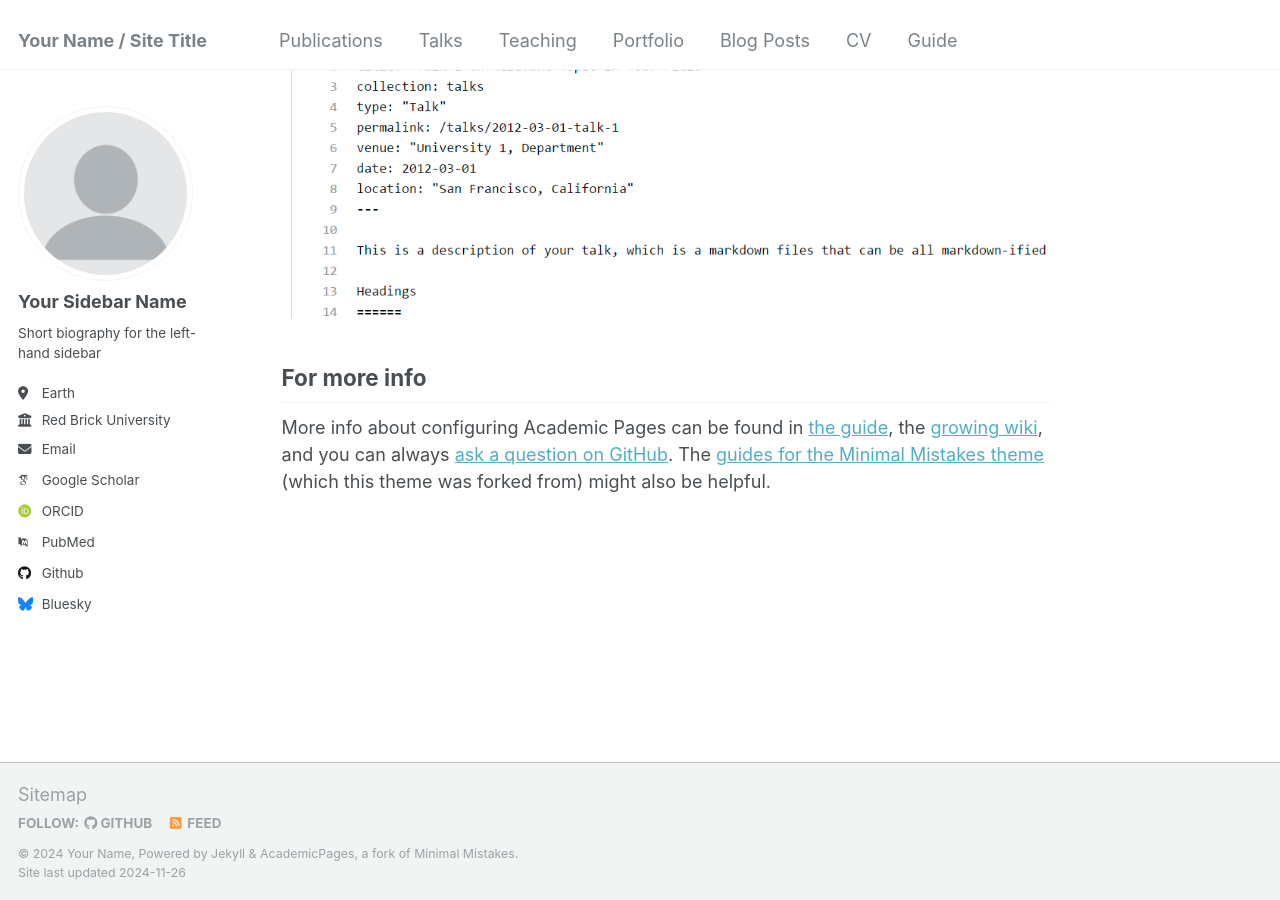
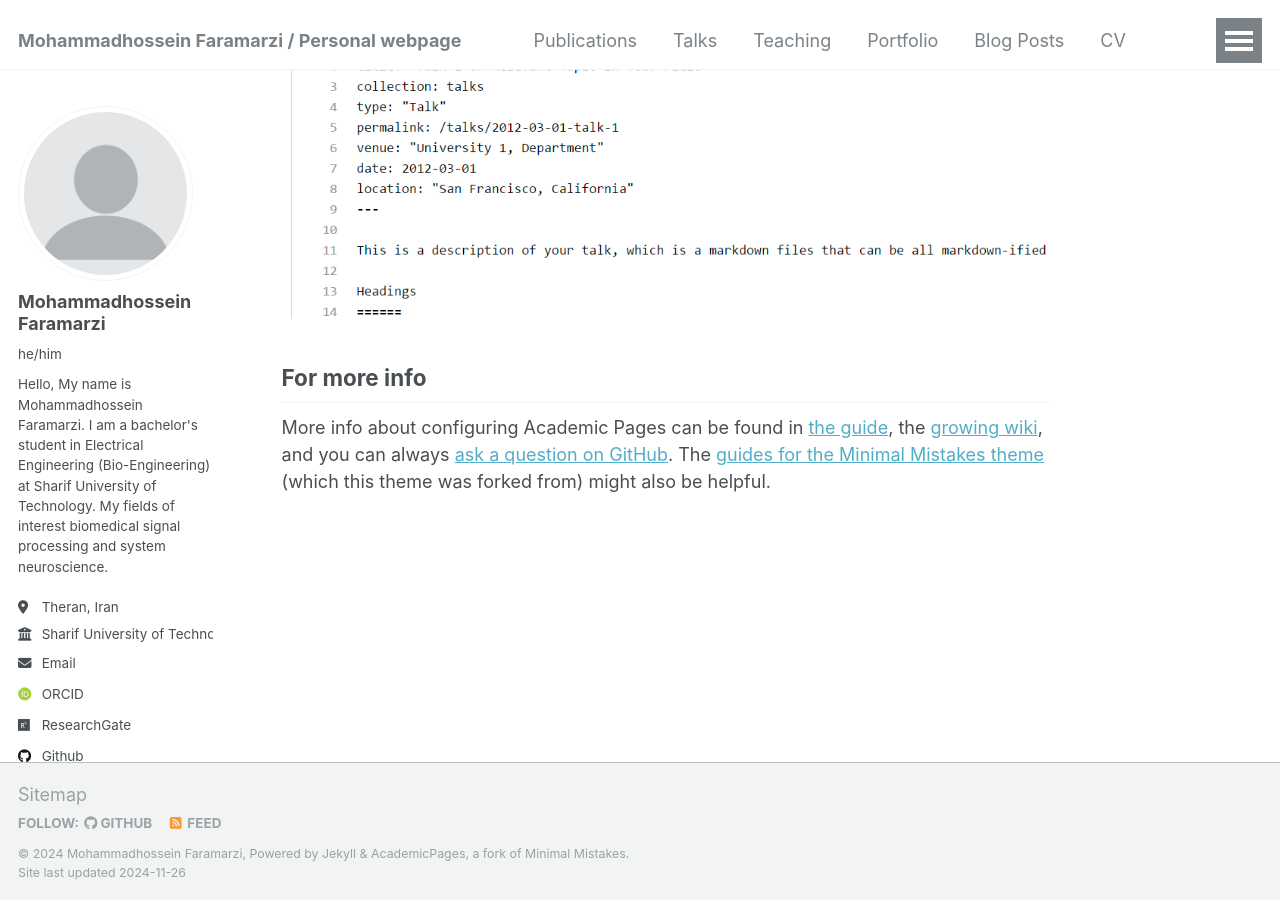
Before and after one commit to faramh/faramh.github.io, a Jekyll site: the page built from _pages/about.md, in a window 1280 px wide and 900 px high, scrolled down 2643 px. Built offline with Jekyll 4.4.1, drawn with Linux system fonts in a browser that asks for light colours; some web fonts are replaced.

Commit message:
Update _config.yml

```diff
--- a/_config.yml
+++ b/_config.yml
@@ -8,11 +8,11 @@
 
 # Basic Site Settings
 locale                   : "en-US"
-title                    : "Your Name / Site Title"
+title                    : "Mohammadhossein Faramarzi / Personal webpage"
 title_separator          : "-"
-name                     : &name "Your Name"
+name                     : &name "Mohammadhossein Faramarzi"
 description              : &description "personal description"
-url                      : https://academicpages.github.io # the base hostname & protocol for your site e.g. "https://[your GitHub username].github.io"
+url                      : https://faramh.github.io # the base hostname & protocol for your site e.g. "https://[your GitHub username].github.io"
 baseurl                  : "" # the subpath of your site, e.g. "/blog"
 repository               : "academicpages/academicpages.github.io"
 
@@ -22,29 +22,29 @@ repository               : "academicpages/academicpages.github.io"
 author:
   # Biographic information
   avatar           : "profile.png"
-  name             : "Your Sidebar Name"
-  pronouns         : # example: "she/her"
-  bio              : "Short biography for the left-hand sidebar"
-  location         : "Earth"
-  employer         : "Red Brick University"
+  name             : "Mohammadhossein Faramarzi"
+  pronouns         : "he/him" # example: "she/her"
+  bio              : "Hello, My name is Mohammadhossein Faramarzi. I am a bachelor's student in Electrical Engineering (Bio-Engineering) at Sharif University of Technology. My fields of interest biomedical signal processing and system neuroscience."
+  location         : "Theran, Iran"
+  employer         : "Sharif University of Technology"
   uri              : # URL
-  email            : "none@example.org"
+  email            : "faramarzimohamadhosein@gmail.com"
 
   # Academic websites
   arxiv            : # URL - Update with the correct link to your profile
-  googlescholar    : "https://scholar.google.com/citations?user=PS_CX0AAAAAJ"
+  googlescholar    :
   impactstory      : # URL
-  orcid            : "http://orcid.org/yourorcidurl"
+  orcid            : "https://orcid.org/0009-0003-2174-3938"
   semantic         : # URL
-  pubmed           : "https://www.ncbi.nlm.nih.gov/pubmed/?term=john+snow"
-  researchgate     : # URL
+  pubmed           :
+  researchgate     : "https://www.researchgate.net/profile/Mohamad-Faramarzi" # URL
   scopus           : # URL
 
   # Repositories and software development
   bitbucket        : # Username - Update with your username on the site
   codepen          : # Username
   dribbble         : # Username
-  github           : "academicpages"
+  github           : "https://github.com/faramh"
   kaggle           : # Username
   stackoverflow    : # User number or user number and name (i.e., use "1" or "1/jeff-atwood")
 
```
